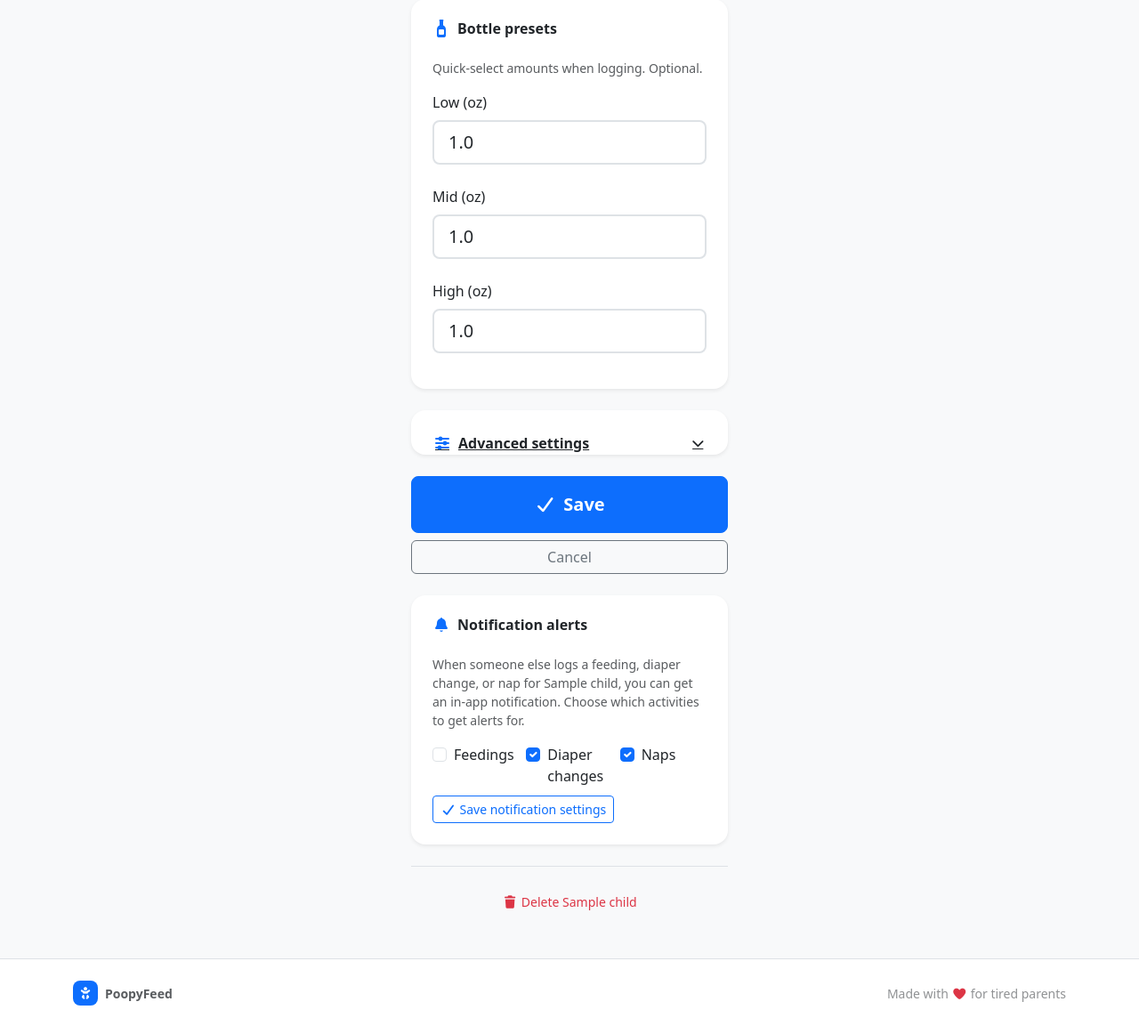
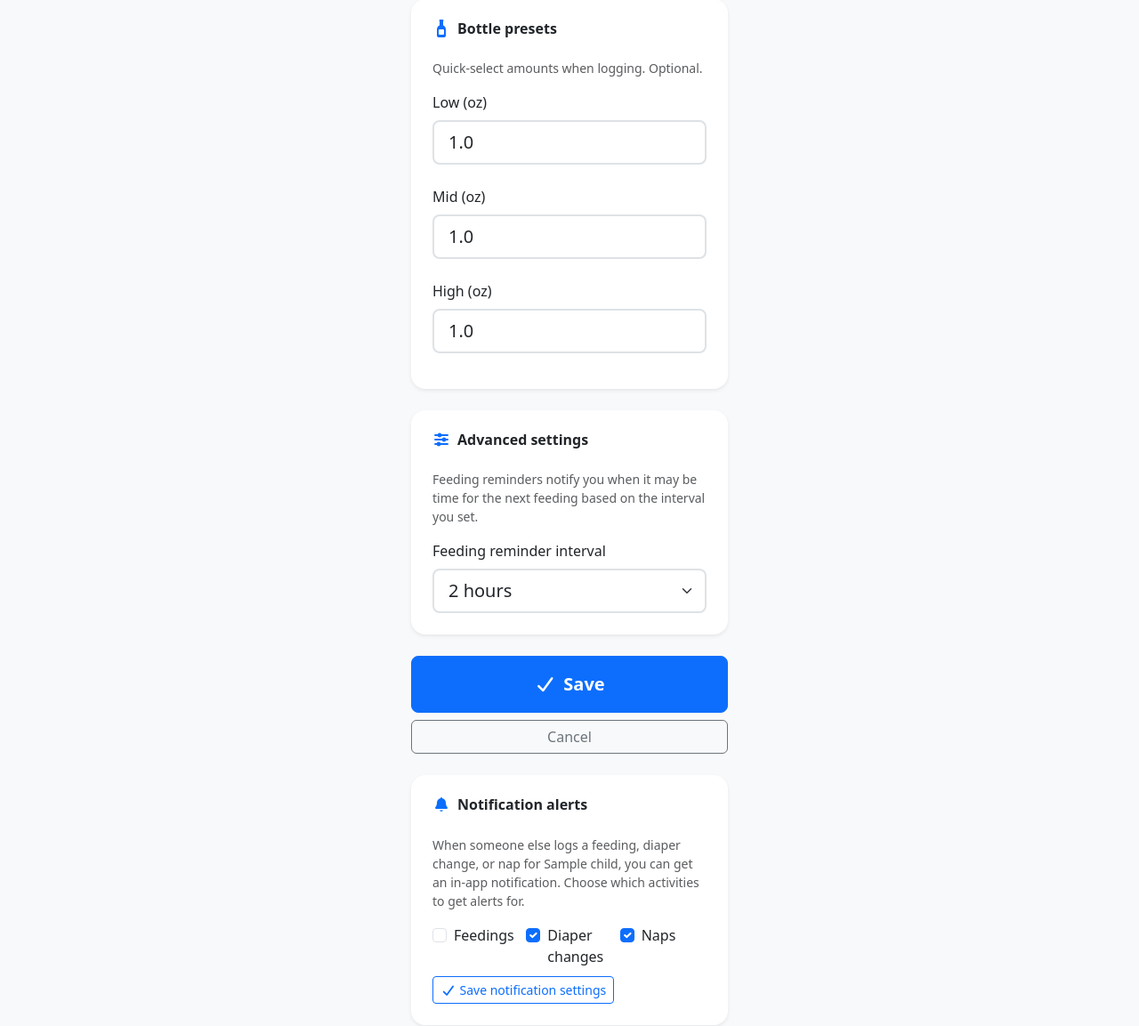
Before and after one commit to DavidMiserak/poopyfeed-be, a Django app: page /children/1/edit/ in a window 1280 px wide. Shown: the part 730-1883 px from the top of the page at 89% size. Before the commit the page ends 1860 px from the top, so only its background shows below. Run offline with Django 5.2, Linux system fonts and the light colour scheme; a user stored in the database is signed in; tables that the repository leaves empty hold one stand-in row (values such as "Sample post"); parts of the project's set-up code (start-up, migrations or seed data) failed here and were passed over; some libraries are stand-ins or nearby versions.

Commit message:
fix(children): show advanced settings always, remove collapse

```diff
--- a/templates/children/child_form.html
+++ b/templates/children/child_form.html
@@ -28,13 +28,8 @@
       {% if object %}
       <div class="card border-0 shadow-sm rounded-4 mt-4">
         <div class="card-header bg-transparent border-0 pt-4 pb-0 px-4">
-          <button class="btn btn-link p-0 text-start d-flex align-items-center gap-2 w-100 fw-bold text-dark" type="button" data-bs-toggle="collapse" data-bs-target="#advanced-settings-panel" aria-expanded="false" aria-controls="advanced-settings-panel" id="advanced-settings-toggle">
-            <i class="fa-solid fa-sliders text-primary"></i>
-            <span>Advanced settings</span>
-            <i class="fa-solid fa-chevron-down ms-auto small" aria-hidden="true"></i>
-          </button>
+          <h2 class="h6 fw-bold mb-0"><i class="fa-solid fa-sliders me-2 text-primary"></i>Advanced settings</h2>
         </div>
-        <div class="collapse" id="advanced-settings-panel">
         <div class="card-body p-4">
           <p class="text-body-secondary small mb-3">Feeding reminders notify you when it may be time for the next feeding based on the interval you set.</p>
           <div class="mb-0">
@@ -43,7 +38,6 @@
             {% if form.feeding_reminder_interval.errors %}
               <div class="invalid-feedback d-block">{{ form.feeding_reminder_interval.errors.0 }}</div>
             {% endif %}
-            </div>
           </div>
         </div>
       </div>
```
Also changed, not shown: 1 other file. Lines whose indentation alone changed are shown as unchanged.
